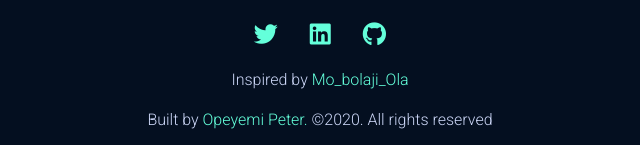
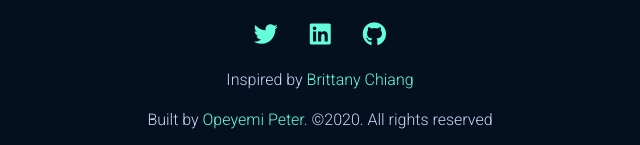
Before and after one commit to opeyemipeter1759/My-portfolio-webpage, a plain HTML site: page index.html in a window 1280 px wide. Shown: the part 5452-5597 px from the top of the page, 320-960 px from the left. Drawn offline with nearby package versions, Linux system fonts and the light colour scheme.

Commit message:
my portfolio

```diff
--- a/index.html
+++ b/index.html
@@ -558,7 +558,7 @@
               <li><a href="https://www.linkedin.com/in/opeyemi-peter-okunola-555506147/"><i class="fab fa-linkedin"></i></a></li>
               <li><a href="https://github.com/opeyemipeter1759/"><i class="fab fa-github"></i></a></li>
             </ul>
-            <p>Inspired by <span><a href="https://mobolaji-ola.netlify.app/">Mo_bolaji_Ola</a></span></p>
+            <p>Inspired by <span><a href="https://brittanychiang.com/">Brittany Chiang </a></span></p>
             <p>Built by <span> <a href="https://twitter.com/theTech_Gent?s=09">Opeyemi Peter.</a></span>  &copy;2020.  All rights reserved</p>
           </div>
         </footer>
```
